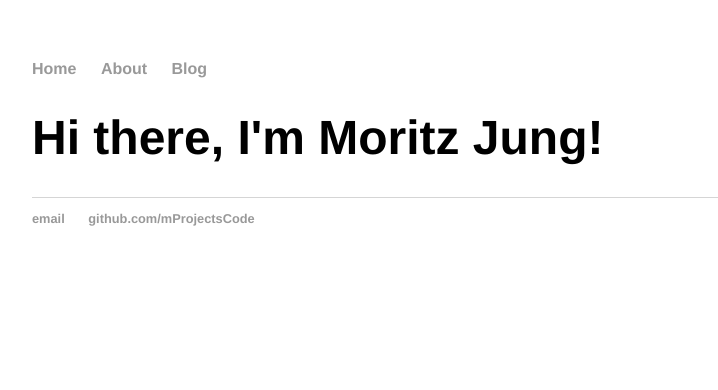
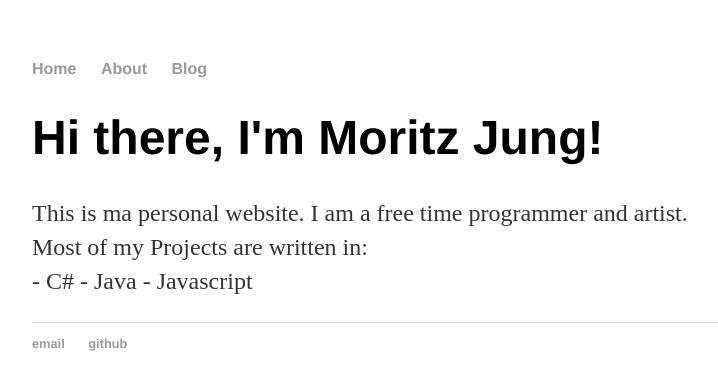
Before and after one commit to mProjectsCode/mProjectsCode.github.io, a Jekyll site: the page built from index.html, in a window 1280 px wide. Shown: the top 390 px of the page, without its empty margins (160-878 px from the left). Built offline with Jekyll 4.4.1, drawn with Linux system fonts in a browser that asks for light colours.

Commit message:
17.17.2020

```diff
--- a/_layouts/default.html
+++ b/_layouts/default.html
@@ -21,7 +21,7 @@
 			<footer>
 	    		<ul>
 	        		<li><a href="mailto:mProjectsCode@gmail.com">email</a></li>
-	        		<li><a href="https://github.com/mProjectsCode">github.com/mProjectsCode</a></li>
+	        		<li><a href="https://github.com/mProjectsCode">github</a></li>
 				</ul>
 			</footer>
 		</body>
--- a/index.html
+++ b/index.html
@@ -4,5 +4,11 @@ title: Moritz Jung
 ---
 <div class="blurb">
 	<h1>Hi there, I'm Moritz Jung!</h1>
-	<p></p>
+	<p>This is ma personal website. I am a free time programmer and artist.<br>
+		Most of my Projects are written in: <br>
+		 - C#
+		 - Java
+		 - Javascript<br>
+	</p>
+
 </div><!-- /.blurb -->
```
